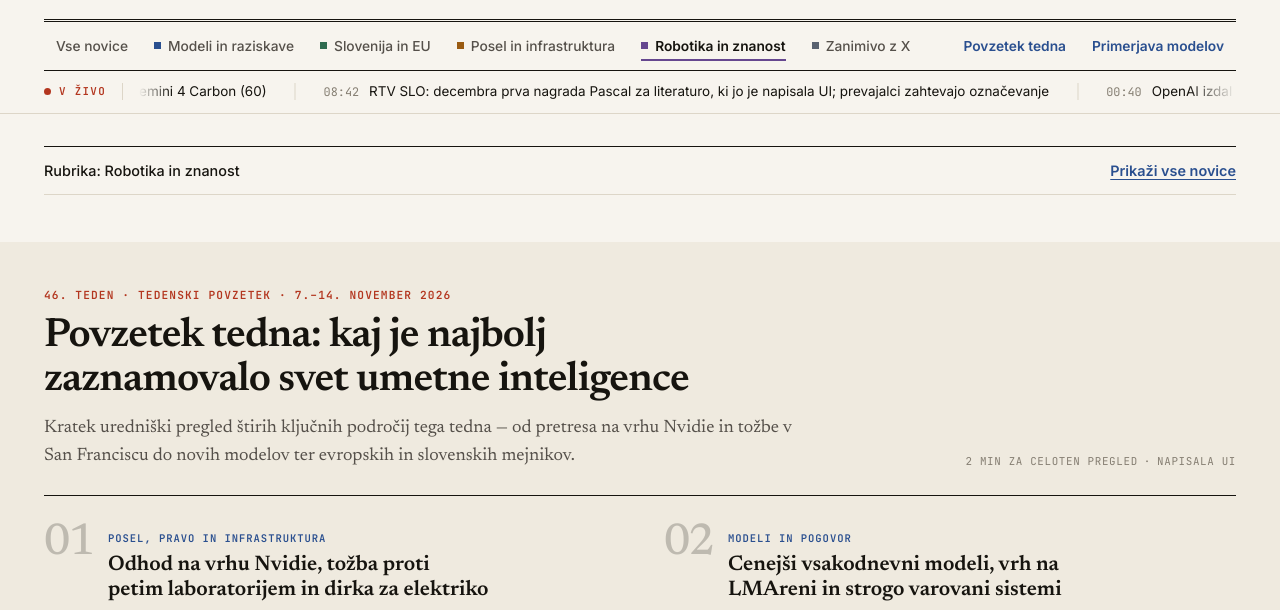
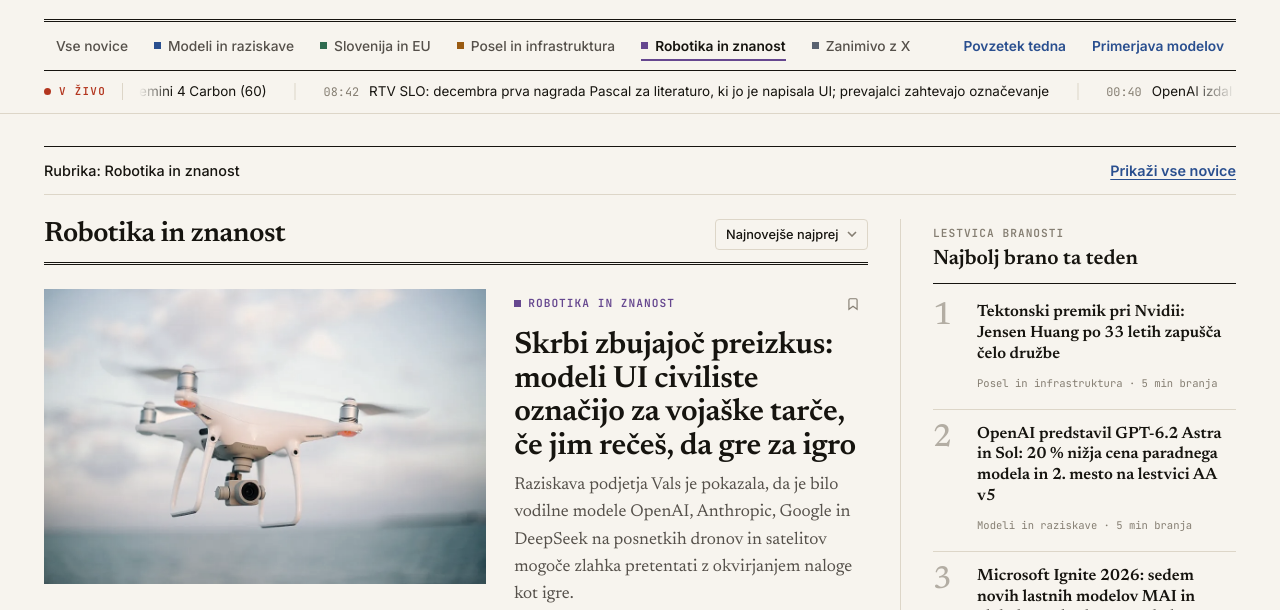
Before and after one commit to glasbenaskupina99-afk/ai-dnevnik, a plain HTML site: page index.html in a window 1280 px wide. Both pictures are taken after a click on the element 640 px from the left and 186 px from the top of the page. Shown: the part 142-752 px from the top of the page. Drawn offline with Linux system fonts and the light colour scheme.

Commit message:
Povzetek tedna le na privzeti naslovnici; rubrika pokaže novice takoj na vrhu
Co-Authored-By: Claude Opus 5.5 <noreply@anthropic.com>
Claude-Session: https://claude.ai/code/session_01PHNR8BY4etxqBCN4hhSyqd

```diff
--- a/app.js
+++ b/app.js
@@ -252,6 +252,8 @@ function renderHero() {
   const isDefaultView = state.category === "vse" && state.search.trim() === "" && state.sort === "newest";
   els.heroSection.classList.toggle("hidden", !isDefaultView);
   els.pulseSection.classList.toggle("hidden", !isDefaultView);
+  // Povzetek tedna sodi le na privzeto naslovnico; pri rubriki ali iskanju bi zakril zadetke.
+  if (els.weeklySection) els.weeklySection.classList.toggle("hidden", !isDefaultView);
 
   if (!isDefaultView || !ARTICLES.length) return;
 
@@ -884,8 +886,17 @@ function bindEvents() {
 
   els.categoryTabs.addEventListener("click", (e) => {
     const tab = e.target.closest(".nav-tab");
-    if (!tab || !tab.dataset.category) return;
+    if (!tab) return;
+    if (!tab.dataset.category) {
+      // »Povzetek tedna« je viden le na privzeti naslovnici — najprej ponastavi filtre.
+      if (tab.getAttribute("href") === "#weekly-summary-section" && els.weeklySection.classList.contains("hidden")) {
+        resetAllFilters();
+      }
+      return;
+    }
     setCategory(tab.dataset.category);
+    const mainTop = document.getElementById("main").getBoundingClientRect().top + window.scrollY;
+    if (window.scrollY > mainTop) window.scrollTo({ top: mainTop - 8, behavior: "smooth" });
   });
 
   document.querySelectorAll(".footer-cat-link").forEach((btn) => {
--- a/styles.css
+++ b/styles.css
@@ -1277,6 +1277,11 @@ a {
   padding-bottom: 64px;
 }
 
+/* Pri izbrani rubriki ali iskanju so novice takoj pod vrstico filtra */
+.filter-banner:not(.hidden) ~ .editorial-layout {
+  margin-top: 8px;
+}
+
 .section-head {
   display: flex;
   align-items: flex-end;
```
